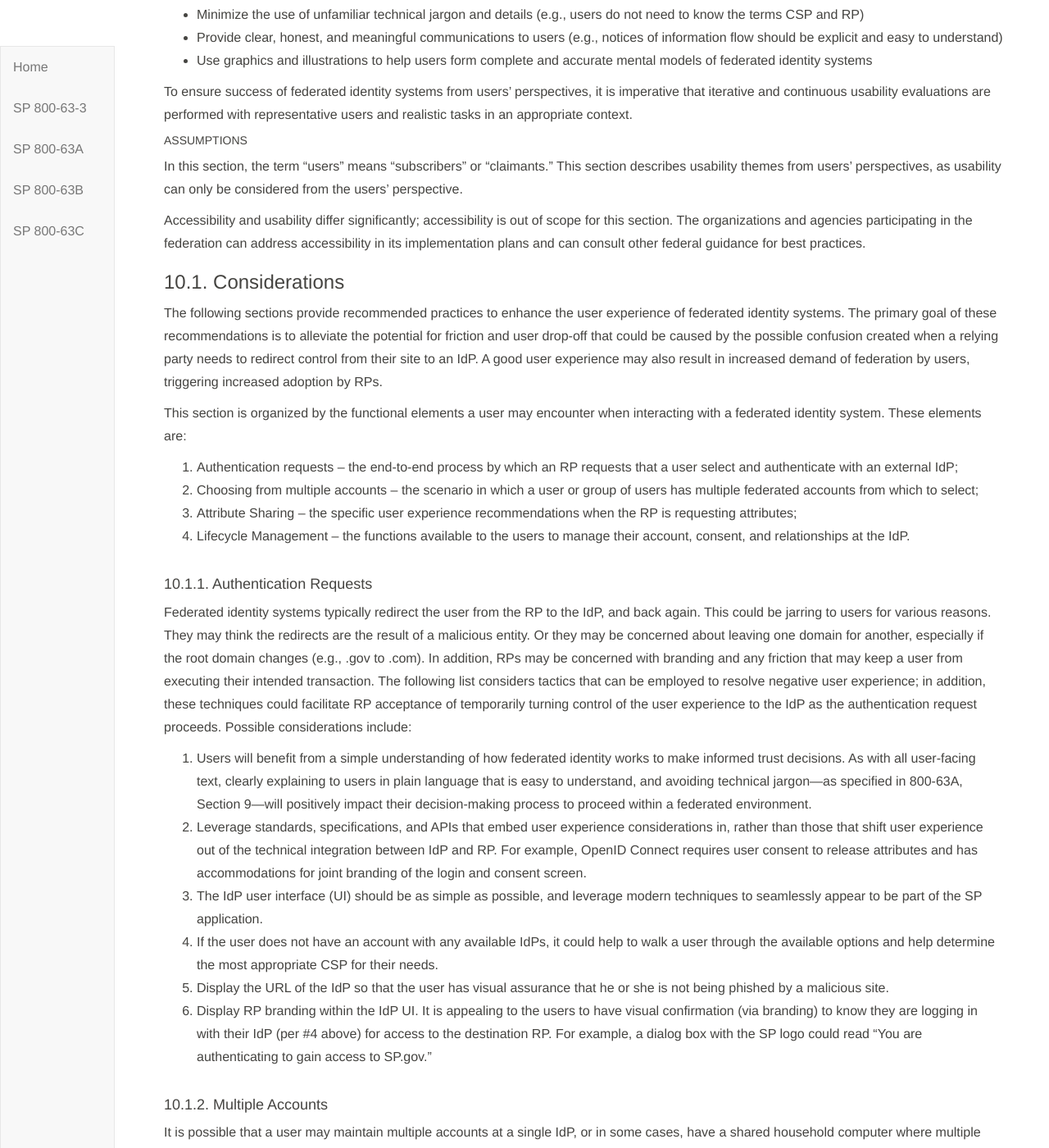
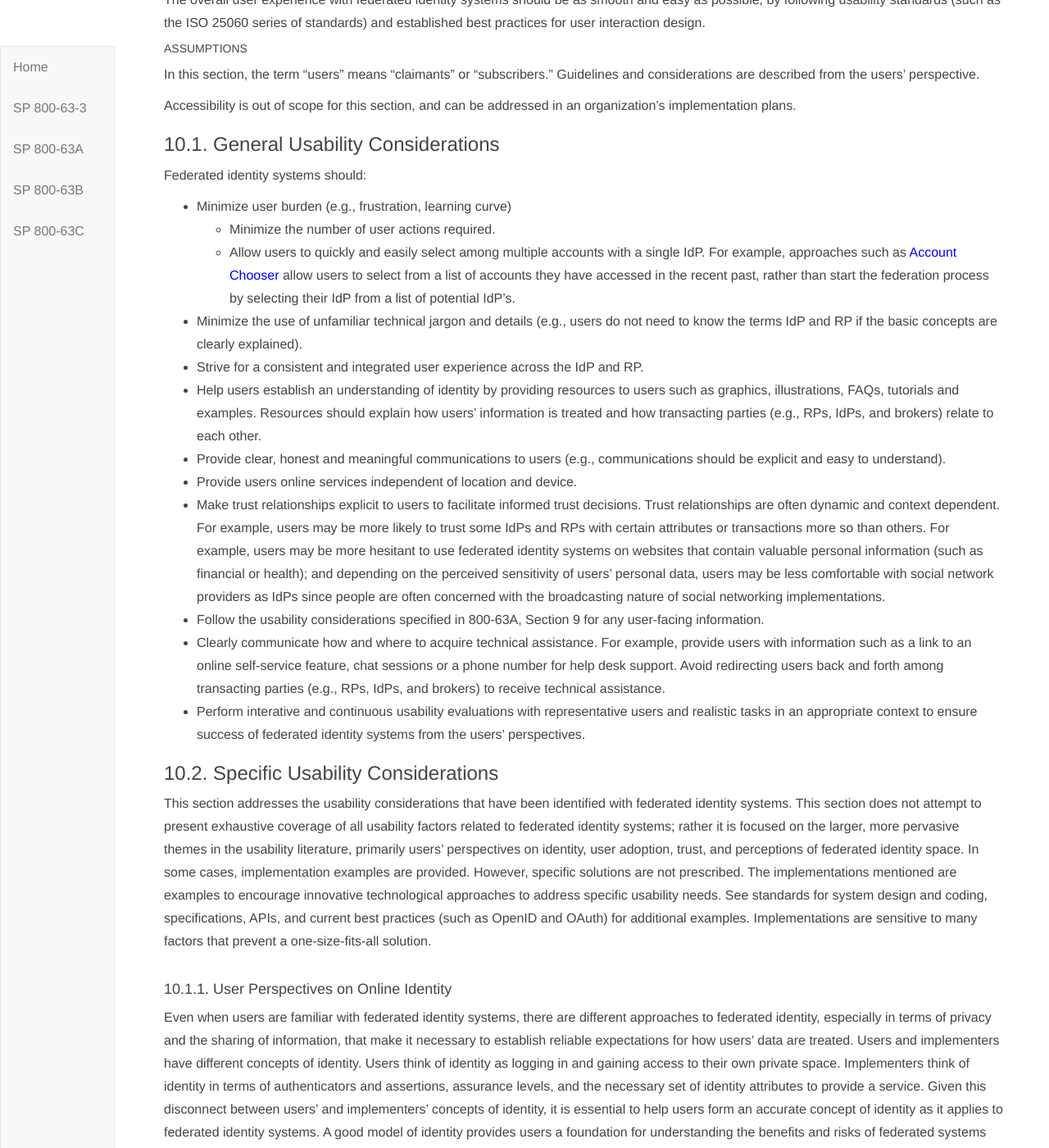
Before and after one commit to usnistgov/800-63-3, a Jekyll site: the page built from sp800-63c/sec10_usability.md, in a window 1280 px wide and 1400 px high, scrolled down 509 px. Shown: the whole window at 82% size. Built offline with Jekyll 4.4.1, drawn with Linux system fonts in a browser that asks for light colours; our own code applies the rules of GitHub Pages for plain Markdown files; some of the changed text lies outside the part shown.

Commit message:
Final version of -C usability

```diff
--- a/sp800-63c/sec10_usability.md
+++ b/sp800-63c/sec10_usability.md
@@ -1,71 +1,93 @@
 <div class="breaker"></div>
+
 <a name="sec10"></a>
 
 ## 10. Usability Considerations
 
-[ISO/IEC 9241-11](#ISO9241-11) defines usability as the "extent to which a product can be used by specified users to achieve specified goals with effectiveness, efficiency and satisfaction in a specified context of use." This definition focuses on users, goals, and context of use as key elements necessary for achieving effectiveness, efficiency and satisfaction. A holistic approach considering these key elements is necessary to achieve usability. This section addresses the usability considerations that have been identified with federated identity systems.
+[ISO/IEC 9241-11](#ISO9241-11) defines usability as the “extent to which a product can be used by specified users to achieve specified goals with effectiveness, efficiency and satisfaction in a specified context of use.”  This definition focuses on users, goals, and context of use as key elements necessary for achieving effectiveness, efficiency and satisfaction. A holistic approach considering these key elements is necessary to achieve usability.
 
-One of the major potential usability benefits of federated identity systems is to address the problem of individuals needing to maintain too many authenticators, such as multiple user names and passwords. While other authentication methods have been extensively researched and have well-established usability guidelines, federated identity is more nascent and therefore lacks deep and conclusive research findings. It is very much an active research topic in the usability domain. As the field matures, usability guidelines for federated identity systems will have stronger supporting data.
+From the usability perspective, one of the major potential benefits of federated identity systems is to address the problem of user fatigue associated with managing multiple authenticators. While this has historically been a problem with usernames and passwords, as the market evolves, users having to manage many authenticators—whether physical or digital—presents a usability challenge.
+
+While many other approaches to authentication have been researched extensively and have well-established usability guidelines, federated identity is more nascent and therefore lacks the depth and conclusiveness of research findings. As ongoing usability research matures, usability guidelines for federated identity systems will have stronger supporting data.
+
+As stated in the usability sections in 800-63A and 800-63B, overall user experience is critical to the success of any authentication method. This is especially true for federated identity systems since federation is a less familiar user interaction paradigm for many users.  Users' prior authentication experience may influence their expectations.
+
+The overall user experience with federated identity systems should be as smooth and easy as possible, by following usability standards (such as the ISO 25060 series of standards) and established best practices for user interaction design.
 
 
-A well-planned and executed user experience is critical to the success of any authentication method. The overall user experience with federated identity systems should be as smooth and easy as possible, without undermining a user's ability to understand how their data are being treated and by whom. Federated identity systems should:
+##### ASSUMPTIONS
+In this section, the term “users” means “claimants” or “subscribers.”
+Guidelines and considerations are described from the users’ perspective.
 
--  Minimize user burden (e.g., frustration, learning curve)
--  Minimize the use of unfamiliar technical jargon and details (e.g., users do not need to know the terms CSP and RP)
--  Provide clear, honest, and meaningful communications to users (e.g., notices of information flow should be explicit and easy to understand)
--  Use graphics and illustrations to help users form complete and accurate mental models of federated identity systems
+Accessibility is out of scope for this section, and can be addressed in an organization’s implementation plans.
 
-To ensure success of federated identity systems from users' perspectives, it is imperative that iterative and continuous usability evaluations are performed with representative users and realistic tasks in an appropriate context.
+### 10.1. General Usability Considerations
 
-##### ASSUMPTIONS
+Federated identity systems should:
 
-In this section, the term "users" means "subscribers" or "claimants." This section describes usability themes from users' perspectives, as usability can only be considered from the users' perspective.
+* Minimize user burden (e.g., frustration, learning curve)
+	* Minimize the number of user actions required.
+	* Allow users to quickly and easily select among multiple accounts with a single IdP. For example, approaches such as [Account Chooser](#http://openid.net/wg/ac/) allow users to select from a list of accounts they have accessed in the recent past, rather than start the federation process by selecting their IdP from a list of potential IdP’s.
+* Minimize the use of unfamiliar technical jargon and details (e.g., users do not need to know the terms IdP and RP if the basic concepts are clearly explained).
+* Strive for a consistent and integrated user experience across the IdP and RP.
+* Help users establish an understanding of identity by providing resources to users such as graphics, illustrations, FAQs, tutorials and examples. Resources  should explain how users’ information is treated and how transacting parties (e.g., RPs, IdPs, and brokers) relate to each other.
+* Provide clear, honest and meaningful communications to users (e.g., communications should be explicit and easy to understand).
+* Provide users online services independent of location and device.
+* Make trust relationships explicit to users to facilitate informed trust decisions. Trust relationships are often dynamic and context dependent. For example, users may be more likely to trust some IdPs and RPs with certain attributes or transactions more so than others. For example, users may be more hesitant to use federated identity systems on websites that contain valuable personal information (such as financial or health); and depending on the perceived sensitivity of users’ personal data, users may be less comfortable with social network providers as IdPs since people are often concerned with the broadcasting nature of social networking implementations.
+* Follow the usability considerations specified in 800-63A, Section 9 for any user-facing information.
+* Clearly communicate how and where to acquire technical assistance. For example, provide users with information such as a link to an online self-service feature, chat sessions or a phone number for help desk support. Avoid redirecting users back and forth among transacting parties (e.g., RPs, IdPs, and brokers) to receive technical assistance.
+* Perform interative and continuous usability evaluations with representative users and realistic tasks in an appropriate context to ensure success of federated identity systems from the users’ perspectives.
 
-Accessibility and usability differ significantly; accessibility is out of scope for this section. The organizations and agencies participating in the federation can address accessibility in its implementation plans and can consult other federal guidance for best practices.
 
-### 10.1. Considerations
+### 10.2. Specific Usability Considerations
 
-The following sections provide recommended practices to enhance the user experience of federated identity systems.  The primary goal of these recommendations is to alleviate the potential for friction and user drop-off that could be caused by the possible confusion created when a relying party needs to redirect control from their site to an IdP.  A good user experience may also result in increased demand of federation by users, triggering increased adoption by RPs.
+This section addresses the usability considerations that have been identified with federated identity systems. This section does not attempt to present exhaustive coverage of all usability factors related to federated identity systems; rather it is focused on the larger, more pervasive themes in the usability literature, primarily users’ perspectives on identity, user adoption, trust, and perceptions of federated identity space. In some cases, implementation examples are provided. However, specific solutions are not prescribed. The implementations mentioned are examples to encourage innovative technological approaches to address specific usability needs. See standards for system design and coding, specifications, APIs, and current best practices (such as OpenID and OAuth) for additional examples. Implementations are sensitive to many factors that prevent a one-size-fits-all solution.
 
-This section is organized by the functional elements a user may encounter when interacting with a federated identity system.  These elements are:
+#### 10.1.1. User Perspectives on Online Identity
 
-1.	Authentication requests – the end-to-end process by which an RP requests that a user select and authenticate with an external IdP;
-2.	Choosing from multiple accounts – the scenario in which a user or group of users has multiple federated accounts from which to select;
-3.	Attribute Sharing – the specific user experience recommendations when the RP is requesting attributes;
-4.	Lifecycle Management – the functions available to the users to manage their account, consent, and relationships at the IdP.
+Even when users are familiar with federated identity systems, there are different approaches to federated identity, especially in terms of privacy and the sharing of information, that make it necessary to establish reliable expectations for how users’ data are treated. Users and implementers have different concepts of identity. Users think of identity as logging in  and gaining access to their own private space. Implementers think of identity in terms of authenticators and assertions, assurance levels, and the necessary set of identity attributes to provide a service.  Given this disconnect between users' and implementers’ concepts of identity, it is essential to help users form an accurate concept of identity as it applies to federated identity systems. A good model of identity provides users a foundation for understanding the benefits and risks of federated systems and encourage user adoption and trust of these systems.
 
-#### 10.1.1. Authentication Requests
+Many properties of identity have implications for how users manage identities both within and among federations. Just as users manage multiple identities based on context outside of cyberspace, users must learn to manage their identity in a federated environment. Therefore, it must be clear to users how identity and context are used.
 
-Federated identity systems typically redirect the user from the RP to the IdP, and back again. This could be jarring to users for various reasons.  They may think the redirects are the result of a malicious entity.  Or they may be concerned about leaving one domain for another, especially if the root domain changes (e.g., .gov to .com).  In addition, RPs may be concerned with branding and any friction that may keep a user from executing their intended transaction.  The following list considers tactics that can be employed to resolve negative user experience; in addition, these techniques could facilitate RP acceptance of temporarily turning control of the user experience to the IdP as the authentication request proceeds. Possible considerations include:
+* Provide users the requisite context and scope in order to distinguish among different user roles. For example, whether the user is acting on their own behalf, or on behalf of another, such as their employer.
+* Provide users unique, meaningful, and descriptive identifiers to distinguish among entities.
+* Provide users with information on data ownership and those authorized to make changes. Identities, and the data associated with them, can sometimes be updated and changed by multiple actors. For example, some healthcare data is updated and owned the patient, while some is only updated by a hospital or doctor’s practice.
+* Provide users with the ability to easily verify, view and update attributes.  Identities and user roles are dynamic and not static, thus change over time, e.g., age, health, and financial data.
+* Provide users means for updating data even if the associated entity no longer exists.
+* Provide users means to delete their identities completely, removing all information about the user, to include transaction history.
+* Provide users appropriate anonymity and pseudonymity options and the ability to switch among such identity options as desired.
+* Provide means for users to manage each IdP to RP connection, to include complete separation as well as the removal of RP access to one or more attributes.
 
-1.	Users will benefit from a simple understanding of how federated identity works to make informed trust decisions. As with all user-facing text, clearly explaining to users in plain language that is easy to understand, and avoiding technical jargon—as specified in 800-63A, Section 9—will positively impact their decision-making process to proceed within a federated environment.
-2.	Leverage standards, specifications, and APIs that embed user experience considerations in, rather than those that shift user experience out of the technical integration between IdP and RP. For example, OpenID Connect requires user consent to release attributes and has accommodations for joint branding of the login and consent screen.
-3.	The IdP user interface (UI) should be as simple as possible, and leverage modern techniques to seamlessly appear to be part of the SP application.
-4. If the user does not have an account with any available IdPs, it could help to walk a user through the available options and help determine the most appropriate CSP for their needs.
-4.	Display the URL of the IdP so that the user has visual assurance that he or she is not being phished by a malicious site.
-5.	Display RP branding within the IdP UI.  It is appealing to the users to have visual confirmation (via branding) to know they are logging in with their IdP (per #4 above) for access to the destination RP.  For example, a dialog box with the SP logo could read "You are authenticating to gain access to SP.gov."
+#### 10.1.2. User Perspectives of Trust and Benefits
 
-#### 10.1.2. Multiple Accounts
+Many factors can influence user adoption of federated identity systems. As with any technology, users may value some factors more than others. Users often weigh perceived benefits versus risks before making technology adoption decisions. It is critical that IdPs and RPs provide users with sufficient information to enable them to make informed adoption decisions. The concepts of trust, and tiers of trust, fundamental principles in federated identity systems, can drive user adoption. Finally, a positive user experience may also result in increased demand of federation by users, triggering increased adoption by RPs.
 
-It is possible that a user may maintain multiple accounts at a single IdP, or in some cases, have a shared household computer where multiple people have accounts at the same IdP. The IdP is encouraged to consider approaches such as [Account Chooser](http://openid.net/wg/ac/). Account chooser allows users to select from a list of accounts they have accessed in the recent past, rather than start the federation process by selecting their IdP from a list of potential IdPs.  Techniques such as this limit the burden on a user to select the correct account, and IdP, to use in each transaction.  This avoids unnecessary click-throughs for the user to ultimately select the IdP he or she wants as well as the account he or she wants to use for a given RP transaction.
+This sub-section is focused primarily on user trust and user perceptions of benefits versus risks.
 
-#### 10.1.3. Attribute Sharing
+To encourage user adoption, IdPs and RPs need to establish and build trust with users and provide them with an understanding of the benefits and risks of adoption.
 
-In some cases, an RP will request user attributes from the IdP to provide access to certain pages or transactions.  Some considerations for attribute release include:
+* Allow users to control their information disclosure and provide explicit consent through the appropriate use of notifications (see SP 800-63C, Section 9.2, Notice and Consent). Balancing the content, size, and frequency of notifications is necessary to avoid thoughtless user click-through.
+	* For attribute sharing, consider the following:
+		* Provide a means for users to verify those attributes and attribute values that will be shared. Follow good security practices see [SP 800-63C, Section 6, Assertion Presentation](#sec6).
+		* Enable users to consent to a partial list of attributes, rather than an all or nothing approach. Allow users some degree of online access, even if the user does not consent to share all information.
+		* Allow users to update their consent to the list of attributes shared.
+		* Minimize unnecessary information presented to users. For example, do not display system generated attributes such as  pairwise pseudonymous identifiers, even if they are shared with the RP as part of the authentication response.
+		* Minimize user steps and navigation. For example, build attribute consent into the protocols—so they’re not a feature external to the federated transaction. Examples can be found in standards such as OAuth or OpenID Connect.
+		* Provide effective and efficient redress methods such that a user can recover from invalid attribute information claimed by the IdP (see [Section 6. Assertion Presentation](# #sec6)).
+		* Minimize the number of times a user is required to consent to attribute sharing. Balancing the frequency of consent requests avoids user frustration with multiple requests to share the same attribute.
+* Collect information for constrained usage only, and minimize information disclosure see [SP 800-63C, Section 9.3, Data Minimization](#sec9). Unnecessary and superfluous information collection and disclosure or user tracking without explicit user consent erodes user trust. For example, only request attributes from the user that are relevant for the current transaction, not for all possible transactions a user may or may not access at the RP.
+* Clearly and honestly communicate potential benefits and risks of using federated identity to users. Benefits that users value include those such as time savings, ease of use, reduced number of passwords to manage, and increased convenience.
 
-1.  To build trust, give users control of the disclosure of their information and ask for their explicit consent through the appropriate use of notifications (see SP 800-63C, section 9.2, Notice and Consent).
-2. Collect information for constrained usage only, and minimize information disclosure (see SP 800-63C, section 9.3, Data Minimization). Superfluous information collection and disclosure or user tracking may erode user trust.
-3. Ask for user consent to which attributes and attribute values are released to ensure their veracity. Partial or complete masking of attribute values is required. It is recommended that the unmasking capability uses UI elements that encourage only temporary unmasking (for example, text that is available via a mouse hover or a context sensitive popup).  Unmasking on the same page as the masked data is discouraged (see SP 800-63C, section 6, Assertion Presentation).(#sec6)
-4. Enable users to consent to a partial list of attributes, rather than an all or nothing approach.  Similarly, RPs are encouraged to allow some degree of online access even if the user does not consent to share all information.
-5. Base attribute sharing on the transaction being requested, not on all possible transactions a user may or may not access at the RP.
-6. Do not display system generated attributes such as a pairwise pseudonymous identifier (not to be confused with system derived attribute claims, such as 'older than' derived from 'date of birth'), to users, even if it is shared with the RP as part of the authentication response.  If these types of attributes are visible to the user, display them in a portion of the UI that is separated from actual user attributes such as name or email. Additionally, provide a user-friendly description of the attributes to avoid confusion. Toggle this information on/off, via a UI control such as a check box, with the default as `off,' so the user has to explicitly select whether to review this information (see SP 800-53C section 6. Assertion Presentation and section 9. Privacy Considerations).
-7. Use standards, such as OAuth or OpenID Connect, that build attribute consent into the protocol—so they're not a feature external to the federated transaction.
-8. Provide easy to find redress methods (see [Section 6. Assertion Presentation](# #sec6) for more details) such that a user can recover from invalid attribute information claimed by the IdP.
-9. Limit the number of times a user will need to consent to the release of attributes. Upon first access it is normal to request consent; on subsequent access attempts to the same RP, consent is not needed, provided the IdP offers appropriate lifecycle management functions as discussed in [10.1.4 Lifecycle Management].
+User concern over risk can negatively influence willingness to adopt federated identity systems. Users may have trust concerns, privacy concerns, security concerns, and single-point-of-failure concerns. For example, users may be fearful of losing access to multiple accounts if a single IdP is unavailable, either temporarily or permanently. Additionally, users may be concerned or confused about learning a new authentication paradigm. User perception of benefits must outweigh risk perception in order to foster adoption of federated identity systems.
 
-#### 10.1.4. Lifecycle Management
+#### 10.1.3. User Models and Beliefs
 
-Users should be able to manage the relationship between their identity at an IdP and its linkage to an RP. An IdP may provide functionality to manage this relationship  as a simple and easy to use account setting—rather than something that is difficult to find or access, or requires phone or in-person interaction. An IdP should consider the following:
+Users beliefs and perceptions predispose them to expect certain results and behave in certain ways. Such beliefs, perceptions, and predispositions are referred to in the social sciences as mental models. For example, people have a mental model of dining out which guides their behavior and expectations at each establishment, such as fast food restaurants, cafeterias, and more formal restaurants. Thus, it is not necessary to be familiar with every establishment to understand how to interact appropriately at each one.
 
-1.	Allows users to manage each IdP to RP connection, to include complete separation as well as the removal of RP access to one or more attributes.
-2. Allow users to delete their identities completely, removing all information about the user, to include transaction history.
+Assisting users in establishing good and complete mental models of federation allows users to generalize beyond a single specific implementation. If federated identity systems are not designed from the users’ perspectives, users may form incorrect or incomplete mental models, hence impacting users’ willingness for adoption.
+
+* Clearly explain the working relationship and information flow among the transacting parties (e.g., RPs, IdPs, and brokers) to avoid user misconceptions. Use the actual names of the entities in the explanation rather than using the generic terms IdPs and RPs.
+	* Provide prominent visual cues and information so that users understand why seemingly unrelated entities have a working relationship. For example, users may be concerned with mixing online personal activities with government services due to a lack of understanding of the information flow in federated identity systems.
+	* Provide prominent visual cues and information to users about redirection when an RP needs to redirect control from their site to an IdP. For example, display RP branding within the IdP user interface to inform users when they are logging in with their IdP for access to the destination RP.
+* Provide users with clear and usable ways (e.g., visual assurance) to determine the authenticity of the transacting  parties (e.g., RPs, IdPs, and brokers). This will also help to alleviate user concern over leaving one domain for another, especially if the root domain changes (e.g., .gov to .com). For example, display the URL of the IdP so that the user can verify that he or she is not being phished by a malicious site.
+* Provide users with clear information, including visual cues, regarding implicit logins and explicit logouts. Depending on the implementation, logging into a RP with an IdP account may authenticate users to both the IdP and RP. Users may not realize that ending their session with the RP will not necessarily end their session with the IdP; users will need to explicitly “logout” of the IdP. Users require clear information to remind them if explicit logouts are required to end their IdP sessions.
```
